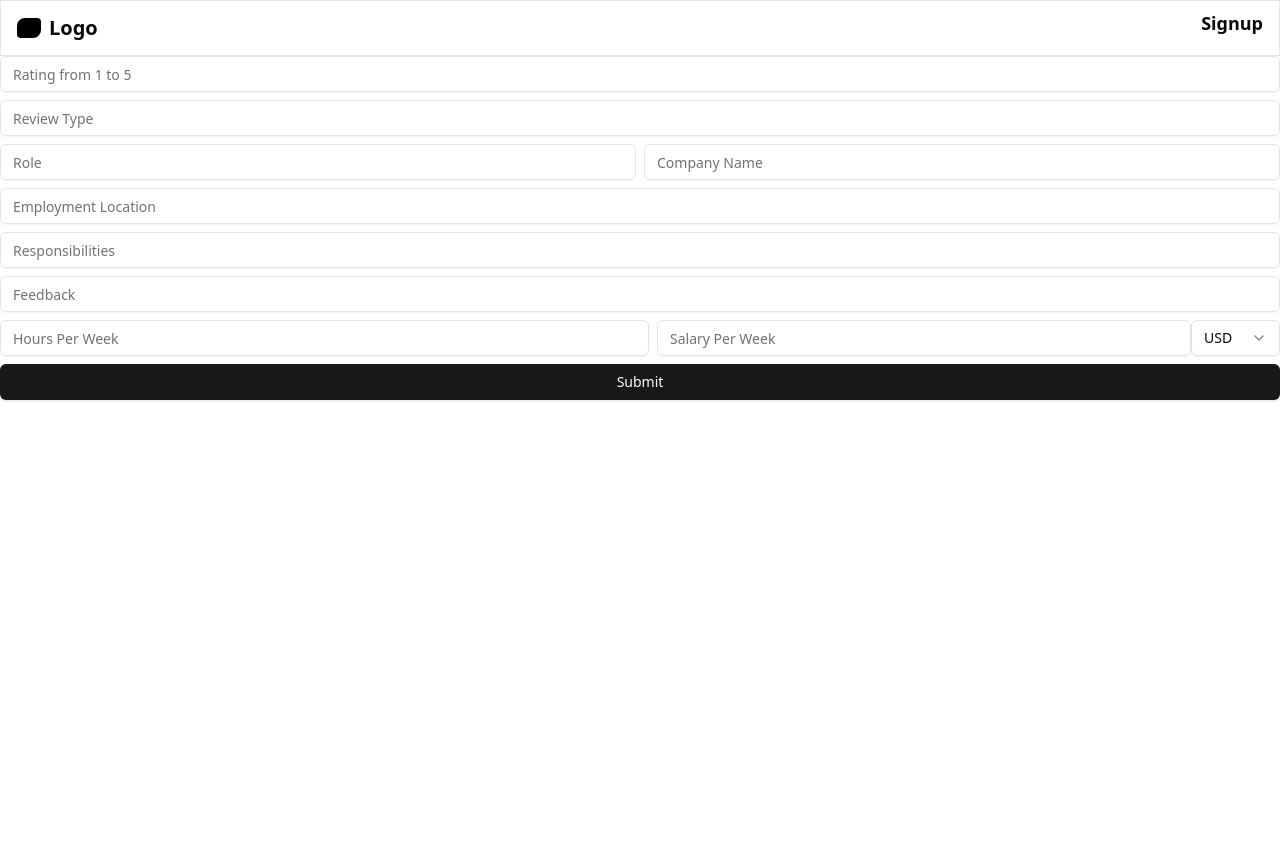
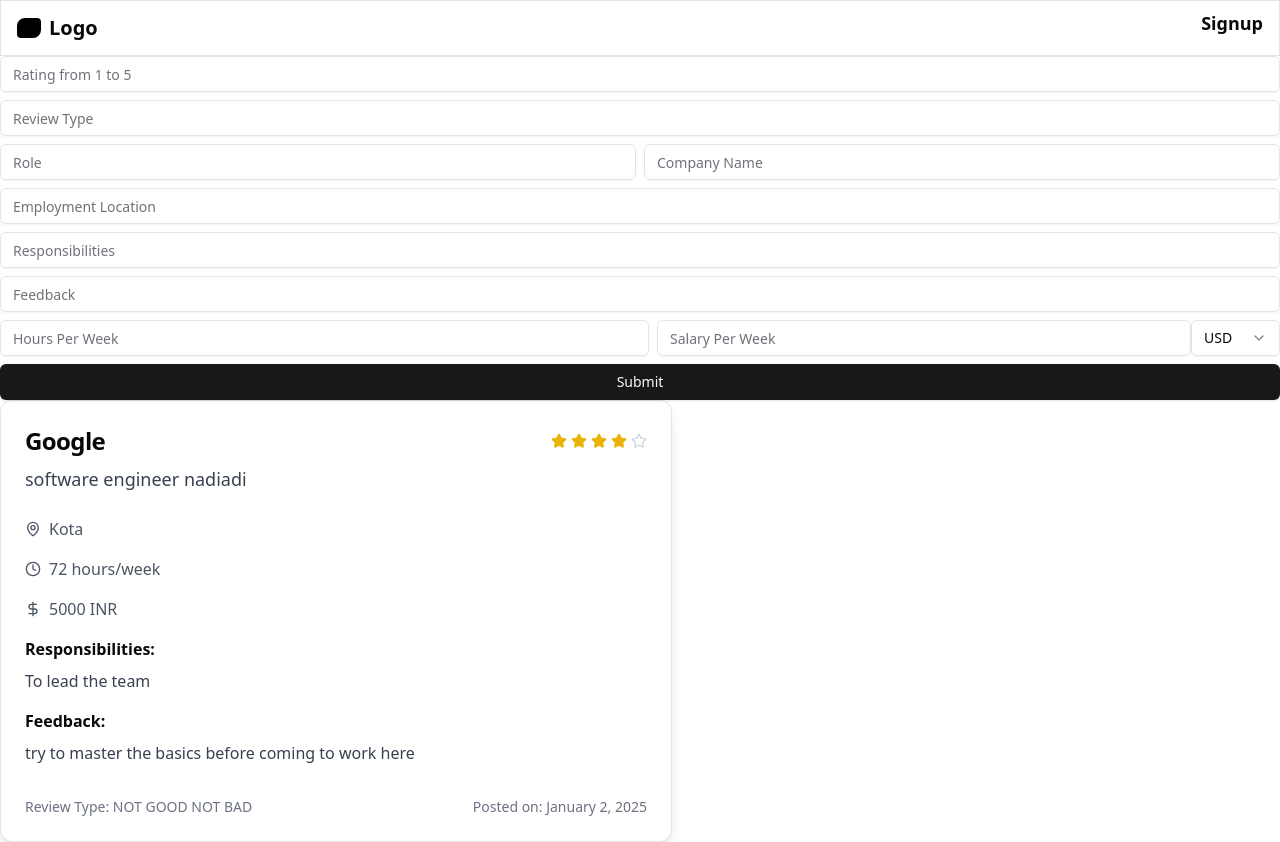
Before and after one commit to amaan287/ReviewSphere, a React (Vite) app in the folder client/: page / in a window 1280 px wide. Before the commit the page ends 800 px from the top, so only its background shows below. Built offline with nearby package versions, Linux system fonts and the light colour scheme; no server answers.

Commit message:
styling Card

```diff
--- a/client/src/components/ReviewCard.tsx
+++ /dev/null
@@ -1,7 +0,0 @@
-export default function ReviewCard() {
-  return (
-    <div className="">
-      <div></div>
-    </div>
-  );
-}
--- /dev/null
+++ b/client/src/components/ReviewCard/AllCards.tsx
@@ -0,0 +1,21 @@
+import axios from "axios";
+import ReviewCard from "./ReviewCard";
+import { useEffect, useState } from "react";
+export default function AllCards() {
+  const [reviewData, setReviewData] = useState({});
+
+  async function getAllReviews() {
+    const res = await axios.get("/api/v1/review/getReviews");
+    const { data } = res;
+    setReviewData(data);
+    console.log(reviewData);
+  }
+  useEffect(() => {
+    getAllReviews();
+  }, []);
+  return (
+    <div>
+      <ReviewCard data={reviewData} />
+    </div>
+  );
+}
--- /dev/null
+++ b/client/src/components/ReviewCard/ReviewCard.tsx
@@ -0,0 +1,100 @@
+import { Card, CardContent, CardHeader, CardTitle } from "@/components/ui/card";
+import { Star, Clock, DollarSign, MapPin } from "lucide-react";
+interface ReviewData {
+  data: Data;
+}
+interface Data {
+  companyName: string;
+  role: string;
+  responsibilities: string;
+  location: string;
+  feedback: string;
+  reviewType: "NOT_GOOD_NOT_BAD" | string;
+  rating: number;
+  hoursPerWeek: number;
+  salaryPerWeek: string;
+  currency: string;
+  createdAt: string;
+}
+
+export default function ReviewCard({ reviewData }: ReviewData) {
+  const review: Data = {
+    companyName: "Google",
+    role: "software engineer nadiadi",
+    responsibilities: "To lead the team",
+    location: "Kota",
+    feedback: "try to master the basics before coming to work here",
+    reviewType: "NOT_GOOD_NOT_BAD",
+    rating: 4,
+    hoursPerWeek: 72,
+    salaryPerWeek: "5000 INR",
+    currency: "INR",
+    createdAt: "2025-01-02T12:41:19.905Z",
+  };
+
+  const formatDate = (dateString: string) => {
+    return new Date(dateString).toLocaleDateString("en-US", {
+      year: "numeric",
+      month: "long",
+      day: "numeric",
+    });
+  };
+
+  const renderStars = (rating: number) => {
+    return Array(5)
+      .fill(0)
+      .map((_, index) => (
+        <Star
+          key={index}
+          className={`w-4 h-4 ${
+            index < rating ? "text-yellow-500 fill-yellow-500" : "text-gray-300"
+          }`}
+        />
+      ));
+  };
+  return (
+    <Card className="w-full max-w-2xl shadow-lg">
+      <CardHeader className="space-y-2">
+        <div className="flex items-center justify-between">
+          <CardTitle className="text-2xl font-bold">
+            {review.companyName}
+          </CardTitle>
+          <div className="flex gap-1">{renderStars(review.rating)}</div>
+        </div>
+        <div className="text-lg font-medium text-gray-700">{review.role}</div>
+      </CardHeader>
+
+      <CardContent className="space-y-4">
+        <div className="flex items-center gap-2 text-gray-600">
+          <MapPin className="w-4 h-4" />
+          <span>{review.location}</span>
+        </div>
+
+        <div className="flex items-center gap-2 text-gray-600">
+          <Clock className="w-4 h-4" />
+          <span>{review.hoursPerWeek} hours/week</span>
+        </div>
+
+        <div className="flex items-center gap-2 text-gray-600">
+          <DollarSign className="w-4 h-4" />
+          <span>{review.salaryPerWeek}</span>
+        </div>
+
+        <div className="space-y-2">
+          <h3 className="font-semibold">Responsibilities:</h3>
+          <p className="text-gray-700">{review.responsibilities}</p>
+        </div>
+
+        <div className="space-y-2">
+          <h3 className="font-semibold">Feedback:</h3>
+          <p className="text-gray-700">{review.feedback}</p>
+        </div>
+
+        <div className="flex justify-between items-center pt-4 text-sm text-gray-500">
+          <span>Review Type: {review.reviewType.replace(/_/g, " ")}</span>
+          <span>Posted on: {formatDate(review.createdAt)}</span>
+        </div>
+      </CardContent>
+    </Card>
+  );
+}
--- /dev/null
+++ b/client/src/components/ui/card.tsx
@@ -0,0 +1,76 @@
+import * as React from "react"
+
+import { cn } from "@/lib/utils"
+
+const Card = React.forwardRef<
+  HTMLDivElement,
+  React.HTMLAttributes<HTMLDivElement>
+>(({ className, ...props }, ref) => (
+  <div
+    ref={ref}
+    className={cn(
+      "rounded-xl border bg-card text-card-foreground shadow",
+      className
+    )}
+    {...props}
+  />
+))
+Card.displayName = "Card"
+
+const CardHeader = React.forwardRef<
+  HTMLDivElement,
+  React.HTMLAttributes<HTMLDivElement>
+>(({ className, ...props }, ref) => (
+  <div
+    ref={ref}
+    className={cn("flex flex-col space-y-1.5 p-6", className)}
+    {...props}
+  />
+))
+CardHeader.displayName = "CardHeader"
+
+const CardTitle = React.forwardRef<
+  HTMLDivElement,
+  React.HTMLAttributes<HTMLDivElement>
+>(({ className, ...props }, ref) => (
+  <div
+    ref={ref}
+    className={cn("font-semibold leading-none tracking-tight", className)}
+    {...props}
+  />
+))
+CardTitle.displayName = "CardTitle"
+
+const CardDescription = React.forwardRef<
+  HTMLDivElement,
+  React.HTMLAttributes<HTMLDivElement>
+>(({ className, ...props }, ref) => (
+  <div
+    ref={ref}
+    className={cn("text-sm text-muted-foreground", className)}
+    {...props}
+  />
+))
+CardDescription.displayName = "CardDescription"
+
+const CardContent = React.forwardRef<
+  HTMLDivElement,
+  React.HTMLAttributes<HTMLDivElement>
+>(({ className, ...props }, ref) => (
+  <div ref={ref} className={cn("p-6 pt-0", className)} {...props} />
+))
+CardContent.displayName = "CardContent"
+
+const CardFooter = React.forwardRef<
+  HTMLDivElement,
+  React.HTMLAttributes<HTMLDivElement>
+>(({ className, ...props }, ref) => (
+  <div
+    ref={ref}
+    className={cn("flex items-center p-6 pt-0", className)}
+    {...props}
+  />
+))
+CardFooter.displayName = "CardFooter"
+
+export { Card, CardHeader, CardFooter, CardTitle, CardDescription, CardContent }
--- a/client/src/pages/HomePage.tsx
+++ b/client/src/pages/HomePage.tsx
@@ -1,9 +1,11 @@
 import PostReviewForm from "@/components/PostReview";
+import AllCards from "@/components/ReviewCard/AllCards";
 
 export default function HomePage() {
   return (
     <main className="">
       <PostReviewForm />
+      <AllCards />
     </main>
   );
 }
```
